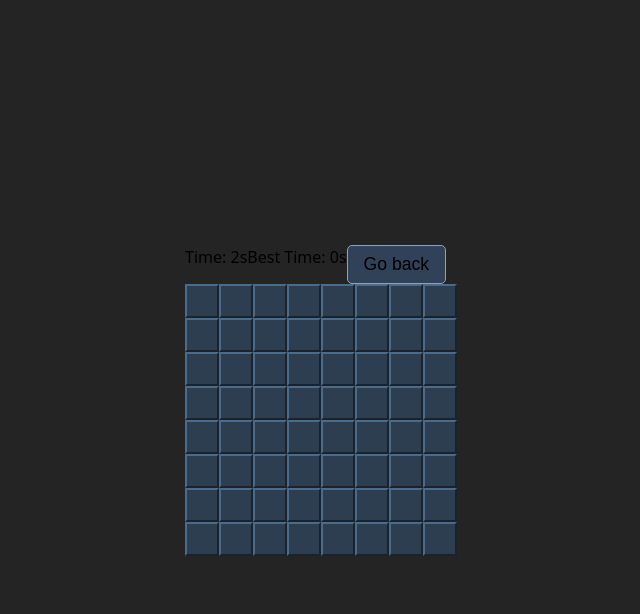
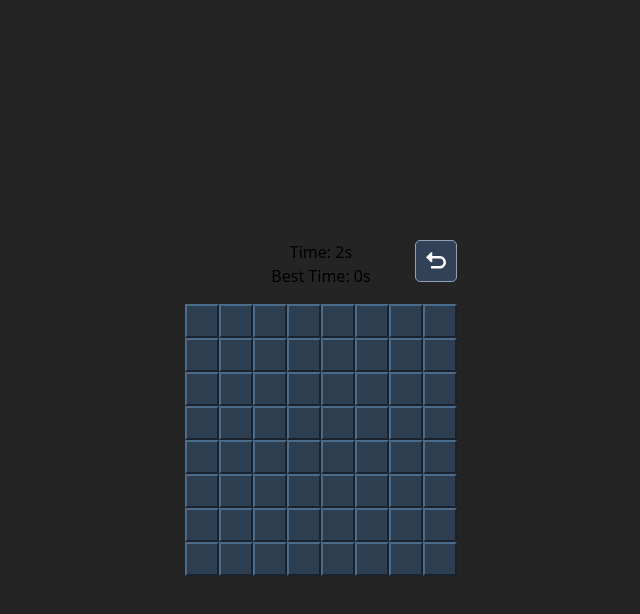
Before and after one commit to Viteail/minesweeper, a React (Vite) app: page / in a window 1280 px wide. Both pictures are taken after a click on the button "Easy". Shown: the top 614 px of the page, without its empty margins (319-959 px from the left). Built offline with nearby package versions, Linux system fonts and the light colour scheme.

Commit message:
feat: return btn

```diff
--- a/src/App.tsx
+++ b/src/App.tsx
@@ -18,6 +18,7 @@ function App() {
     startGame,
     handleClickSquare,
     handleRightClickSquare,
+    handleReturnMenu,
   } = useMinesweeper();
 
   return (
@@ -39,7 +40,11 @@ function App() {
       )}
       {switchToGrid && (
         <>
-          <GameHeader bestScore={bestScore} time={time}></GameHeader>
+          <GameHeader
+            handleReturnMenu={handleReturnMenu}
+            bestScore={bestScore}
+            time={time}
+          ></GameHeader>
           <Grid
             handleRightClickSquare={handleRightClickSquare}
             handleClickSquare={handleClickSquare}
--- a/src/components/Button/button.module.css
+++ b/src/components/Button/button.module.css
@@ -11,3 +11,12 @@
 .button:hover {
   background-color: var(--slate-500);
 }
+
+.icon {
+  padding: 10px;
+}
+
+.icon > * {
+  width: 20px;
+  height: 20px;
+}
--- a/src/components/Button/index.tsx
+++ b/src/components/Button/index.tsx
@@ -1,16 +1,24 @@
 import classes from "./button.module.css";
+
+import { cn } from "../../utils/cn";
 
 interface IButtonProps {
   onClick: () => void;
   children: React.ReactNode;
+  hasIcon?: boolean;
 }
 
 export const Button: React.FC<IButtonProps> = (props) => {
-  const { onClick, children } = props;
+  const { onClick, children, hasIcon } = props;
 
   return (
     <>
-      <button className={classes.button} onClick={onClick}>{children}</button>
+      <button
+        className={cn(classes, [classes.button, `${hasIcon && classes.icon}`])}
+        onClick={onClick}
+      >
+        {children}
+      </button>
     </>
   );
 };
--- a/src/components/GameHeader/gameHeader.module.css
+++ b/src/components/GameHeader/gameHeader.module.css
@@ -1,3 +1,12 @@
 .header {
+  position: relative;
   display: flex;
+  justify-content: center;
+  width: 100%;
+  padding: 16px 0px;
 }
+
+.btn-container {
+  position: absolute;
+  right: 0;
+}
--- a/src/components/GameHeader/index.tsx
+++ b/src/components/GameHeader/index.tsx
@@ -1,21 +1,29 @@
 import classes from "./gameHeader.module.css";
 
 import { Button } from "../Button";
+import { Icon } from "../Icon";
+
+import arrowIcon from "../../assets/arrow-back.svg";
 
 interface IGameHeaderProps {
   bestScore: number;
   time: number;
+  handleReturnMenu: () => void;
 }
 
 export const GameHeader: React.FC<IGameHeaderProps> = (props) => {
-  const { bestScore, time } = props;
+  const { bestScore, time, handleReturnMenu } = props;
 
   return (
     <div className={classes.header}>
-      <div>Time: {time}s</div>
-      <div>Best Time: {bestScore}s</div>
       <div>
-        <Button>Go back</Button>
+        <div>Time: {time}s</div>
+        <div>Best Time: {bestScore}s</div>
+      </div>
+      <div className={classes[`btn-container`]}>
+        <Button onClick={() => handleReturnMenu()} hasIcon>
+          <Icon src={arrowIcon} alt="Go back"></Icon>
+        </Button>
       </div>
     </div>
   );
--- a/src/hooks/useMinesweeper.ts
+++ b/src/hooks/useMinesweeper.ts
@@ -24,7 +24,7 @@ export const useMinesweeper = () => {
     return () => clearInterval(interval);
   }, [isWon, isLost, switchToGrid]);
 
-  const resetGame = () => {
+  const resetBoard = () => {
     setSquares([]);
     setIsFirstSquareClicked(false);
     setIsWon(false);
@@ -190,7 +190,7 @@ export const useMinesweeper = () => {
       setSwitchToGrid(true);
     }
 
-    if (squares.length) resetGame();
+    if (squares.length) resetBoard();
 
     const tempSquares = [];
 
@@ -260,6 +260,13 @@ export const useMinesweeper = () => {
     resetTimer();
   };
 
+  const handleReturnMenu = () => {
+    setGridSize(null);
+    setSwitchToGrid(false);
+    resetBoard();
+    resetTimer();
+  };
+
   return {
     gridSize,
     switchToGrid,
@@ -272,5 +279,6 @@ export const useMinesweeper = () => {
     startGame,
     handleClickSquare,
     handleRightClickSquare,
+    handleReturnMenu,
   };
 };
```
Also changed, not shown: src/assets/arrow-back.svg (added).
